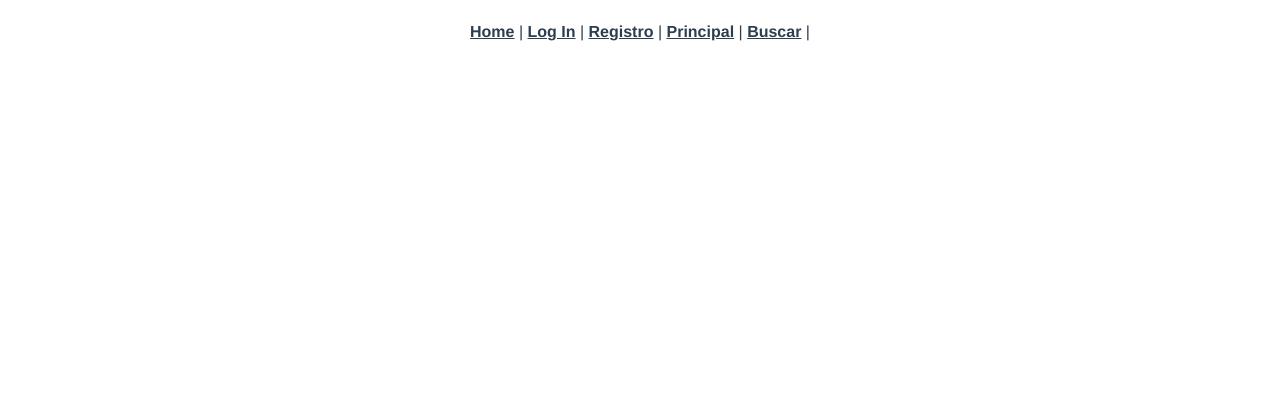
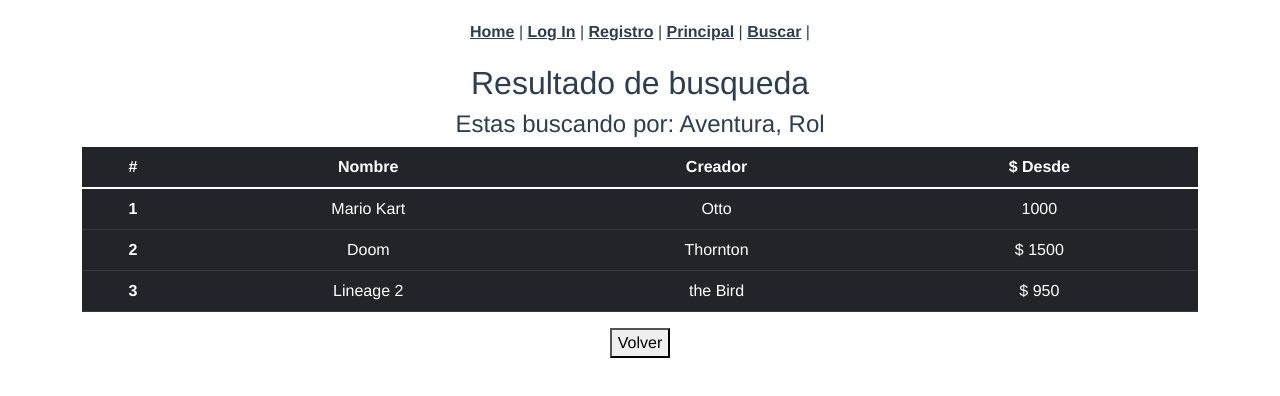
Before and after one commit to frodriguez84/DevHelper, a Vue app: page /resultado in a window 1280 px wide. Shown: the top 396 px of the page. Built offline with nearby package versions, Linux system fonts and the light colour scheme.

Commit message:
Agrego Resultado Busqueda

```diff
--- a/src/router/index.js
+++ b/src/router/index.js
@@ -42,6 +42,14 @@ const routes = [
     // which is lazy-loaded when the route is visited.
     component: () => import(/* webpackChunkName: "about" */ '../views/Buscar.vue')
   },
+  {
+    path: '/resultado',
+    name: 'Resultado',
+    // route level code-splitting
+    // this generates a separate chunk (about.[hash].js) for this route
+    // which is lazy-loaded when the route is visited.
+    component: () => import(/* webpackChunkName: "about" */ '../views/Resultado.vue')
+  },
 ]
 
 const router = new VueRouter({
--- a/src/views/Buscar.vue
+++ b/src/views/Buscar.vue
@@ -2,7 +2,7 @@
   <div class="container">
     <h1>{{ titulo }}</h1>
     <div class="d-flex">
-      <div><input type="text" /><button>Buscar</button></div>
+      <div><input type="text" /><button @click="buscar">Buscar</button></div>
 
       <div class="check">
         <p>Buscar por genero</p>
@@ -22,20 +22,20 @@
     <div id="carouselExampleControls" class="pos" data-ride="carousel" >
       <div class="carousel-inner">
         <div class="carousel-item active">
-          <img class="d-block w-100" src="../img/Monkey.jpg" alt="First slide"/>
+          <img class="d-block w-100" src="../img/Monkey.jpg" alt=""/>
         </div>
         <div class="carousel-item">
-          <img class="d-block w-100" src="../img/Monkey.jpg" alt="Second slide"/>
+          <img class="d-block w-100" src="../img/Monkey.jpg" alt=""/>
         </div>
         <div class="carousel-item">
-          <img class="d-block w-100" src="../img/Monkey.jpg" alt="Third slide" />
+          <img class="d-block w-100" src="../img/Monkey.jpg" alt="" />
         </div>
       </div>
-      <a class="carousel-control-prev" href="#carouselExampleControls" role="button" data-slide="prev" >
+      <a class="carousel-control-prev" href="#carouselExampleControls" role="button" data-slide="" >
         <span class="carousel-control-prev-icon" aria-hidden="true"></span>
         <span class="sr-only">Previous</span>
       </a>
-      <a class="carousel-control-next" href="#carouselExampleControls"  role="button" data-slide="next">
+      <a class="carousel-control-next" href="#carouselExampleControls"  role="button" data-slide="">
         <span class="carousel-control-next-icon" aria-hidden="true"></span>
         <span class="sr-only">Next</span>
       </a>
@@ -67,6 +67,9 @@ export default {
     principal() {
       this.$router.push("/principal");
     },
+    buscar() {
+      this.$router.push("/resultado");
+    },
   },
 };
 </script>
--- a/src/views/Principal.vue
+++ b/src/views/Principal.vue
@@ -30,6 +30,7 @@
         </thead>
         <tbody>
           <tr v-for="(p, index) in proyectos" :key="index">
+
             <td>
               <span :class="{ finalizado: p.estado === 'finalizado' }">{{
                 firstCharUpper(p.nombre)}}</span>
--- /dev/null
+++ b/src/views/Resultado.vue
@@ -0,0 +1,64 @@
+<template>
+  <div class="container">
+    <div>
+      <h2>Resultado de busqueda</h2>
+      <h4>Estas buscando por: Aventura, Rol</h4>
+    </div>
+
+    <table class="table table-dark">
+  <thead>
+    <tr>
+      <th scope="col">#</th>
+      <th scope="col">Nombre</th>
+      <th scope="col">Creador</th>
+      <th scope="col">$ Desde</th>
+    </tr>
+  </thead>
+  <tbody>
+    <tr>
+      <th scope="row">1</th>
+      <td>Mario Kart</td>
+      <td>Otto</td>
+      <td>1000</td>
+    </tr>
+    <tr>
+      <th scope="row">2</th>
+      <td>Doom</td>
+      <td>Thornton</td>
+      <td>$ 1500</td>
+    </tr>
+    <tr>
+      <th scope="row">3</th>
+      <td>Lineage 2</td>
+      <td>the Bird</td>
+      <td>$ 950</td>
+    </tr>
+  </tbody>
+</table>
+
+    <div>
+      <button @click="buscar">Volver</button>
+    </div>
+  </div>
+</template>
+
+<script>
+// @ is an alias to /src
+import HelloWorld from "@/components/HelloWorld.vue";
+
+export default {
+  name: "Principal",
+  components: {
+    HelloWorld,
+  },
+  data() {
+    return {};
+  },
+
+  methods: {
+    buscar() {
+      this.$router.push("/buscar");
+    },
+  },
+};
+</script>
```
